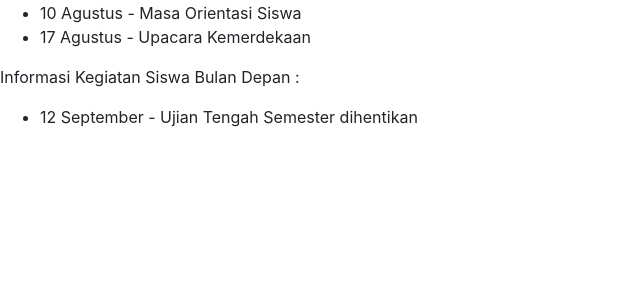
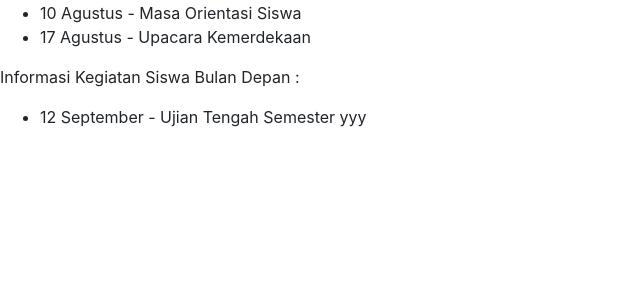
Before and after one commit to maulanayoga/PKL-YTN, a CodeIgniter 4 app: template app/Views/info.php in a window 1280 px wide. Shown: the part 137-437 px from the top of the page, without its empty margins (0-640 px from the left). Run offline with PHP 8.4 and a stand-in for CodeIgniter, Linux system fonts and the light colour scheme; the template is opened without the code that fills it, so the values that code supplies are empty; some libraries are stand-ins or nearby versions.

Commit message:
Update info.php

```diff
--- a/app/Views/info.php
+++ b/app/Views/info.php
@@ -10,6 +10,6 @@
 </ul>
 <p>Informasi Kegiatan Siswa Bulan Depan :</p>
 <ul>
-    <li>12 September - Ujian Tengah Semester dihentikan </li>
+    <li>12 September - Ujian Tengah Semester yyy</li>
 </ul>
 <?= $this->endSection(); ?>
```
